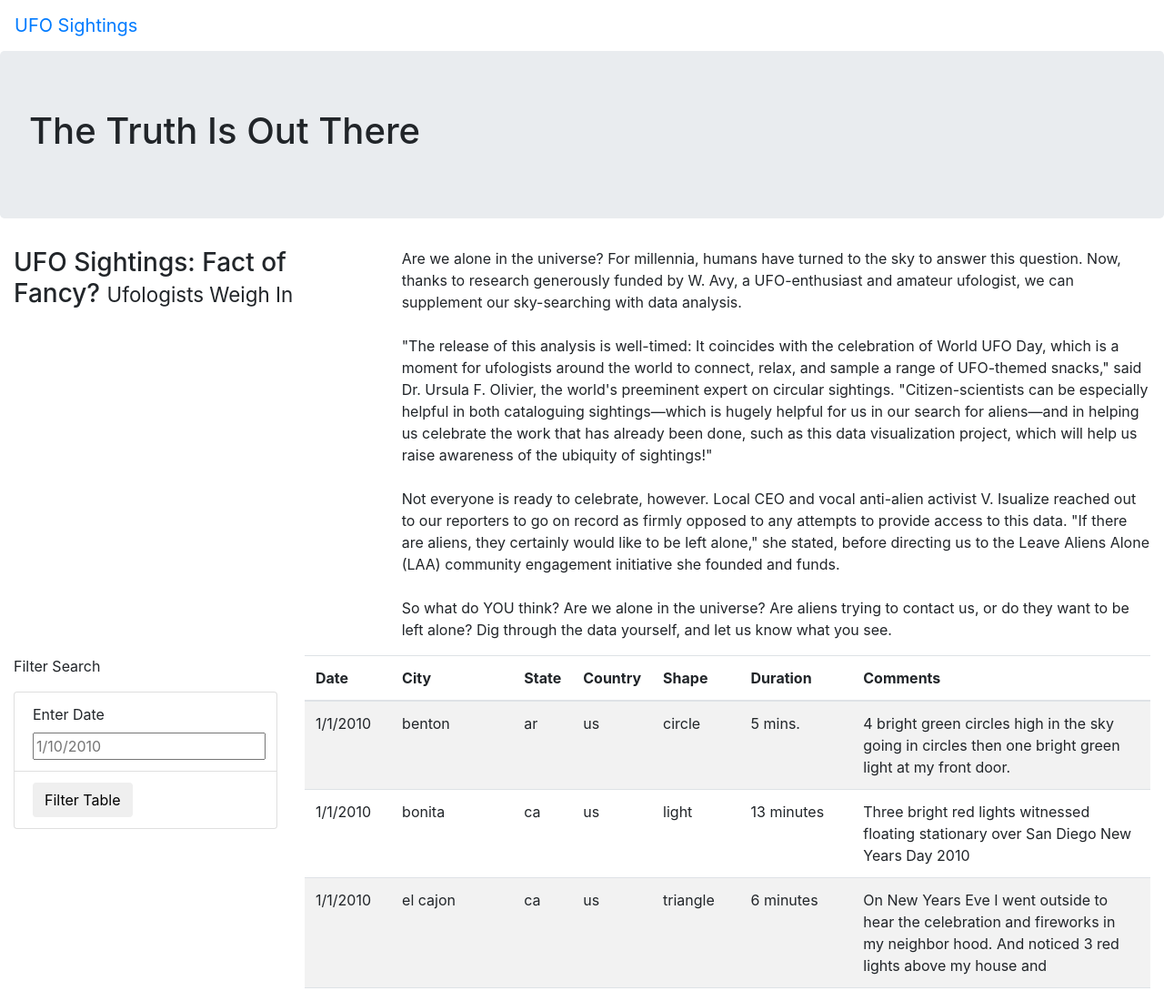
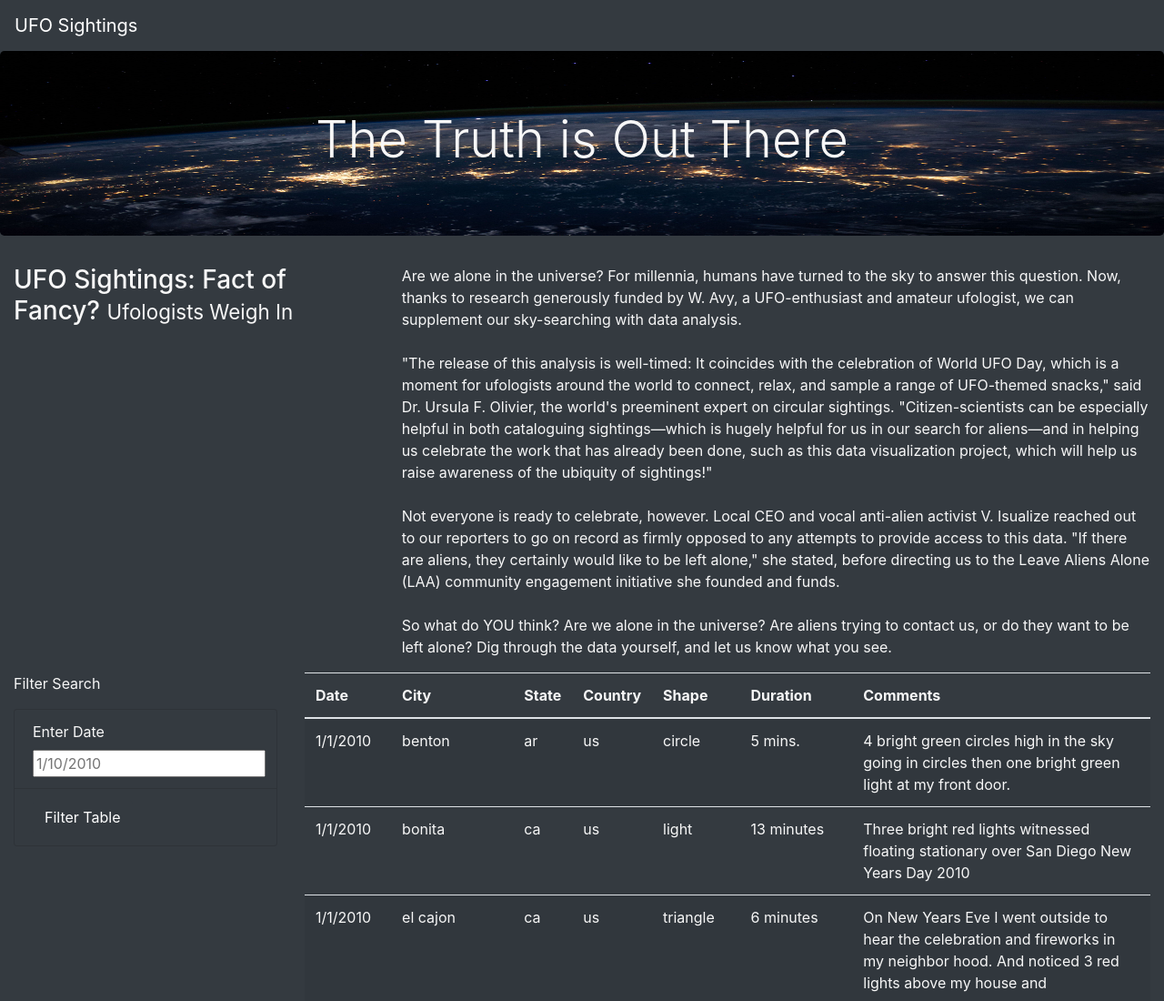
Before and after one commit to cewarkentin/UFOs, a plain HTML site: page index.html in a window 1280 px wide. Shown: the top 1100 px of the page at 91% size. Drawn offline with nearby package versions, Linux system fonts and the light colour scheme.

Commit message:
11.6.3 lessons finished

```diff
--- a/index.html
+++ b/index.html
@@ -17,15 +17,15 @@
     <link rel="stylesheet" href="static/css/style.css">
 
 </head>
-<body>
+<body class="bg-dark">
     <div class="wrapper">
-        <nav class="navbar navbar-expand-lg">
+        <nav class="navbar navbar-dark bg-dark navbar-expand-lg">
             <a class="navbar-brand" href="index.html">UFO Sightings</a>
         </nav>
     </div>
 
     <div class="jumbotron">
-        <h1>The Truth Is Out There</h1>
+      <h1 class="display-4">The Truth is Out There</h1>
     </div>
 
     <div class="container-fluid">
@@ -47,15 +47,15 @@
       <div class="container-fluid">
         <div class="row">
           <div class="col-md-3">
-            <form>
+            <form class="bg-dark">
                 <p>Filter Search</p>
-                <ul class="list-group">
-                    <li class="list-group-item">
+                <ul class="list-group bg-dark">
+                    <li class="list-group-item bg-dark">
                         <label for="date">Enter Date</label>
                         <input type="text" placeholder="1/10/2010" id="datetime" />
                     </li>
-                    <li class="list-group-item">
-                        <button id="filter-btn" type="button" class="btn btn-default">Filter Table</button>
+                    <li class="list-group-item bg-dark">
+                        <button id="filter-btn" type="button" class="btn btn-dark">Filter Table</button>
                     </li>
                 </ul>
 
--- a/static/css/style.css
+++ b/static/css/style.css
@@ -0,0 +1,10 @@
+body {
+
+    color: #f7f7f7;
+  }
+
+.jumbotron {
+    background-image: url("../images/nasa.jpg");
+    background-size: 100% 100%;
+    text-align: center;
+}
```
Also changed, not shown: static/images/nasa.jpg (added).
